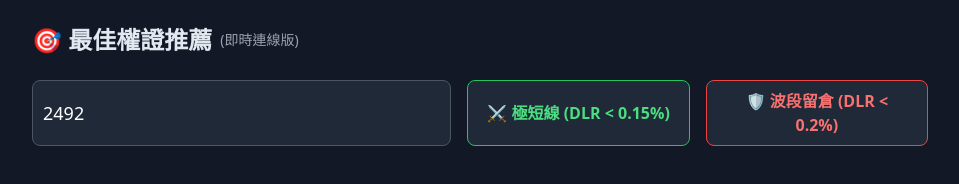
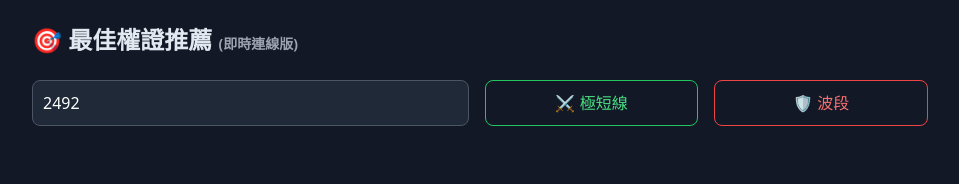
Before and after one commit to alan03157cc-commits/warrant-scanner, a website: page public/index.html in a window 1280 px wide. Shown: the whole page, without its empty margins (160-1119 px from the left). Drawn offline with nearby package versions, Linux system fonts and the light colour scheme.

Commit message:
Update index.html

```diff
--- a/public/index.html
+++ b/public/index.html
@@ -2,80 +2,47 @@
 <html lang="zh-TW">
 <head>
     <meta charset="UTF-8">
-    <meta name="viewport" content="width=device-width, initial-scale=1.0">
     <title>極品權證過濾器</title>
     <script src="https://cdn.tailwindcss.com"></script>
-    <style>
-        body { background-color: #121826; color: #e2e8f0; }
-        .card { background-color: #1e293b; border: 1px solid #334155; }
-    </style>
+    <style> body { background-color: #121826; color: #e2e8f0; } </style>
 </head>
 <body class="p-6">
     <div class="max-w-4xl mx-auto">
-        <h1 class="text-2xl font-bold mb-6 flex items-center gap-2">
-            🎯 最佳權證推薦 <span class="text-sm text-gray-400 font-normal">(即時連線版)</span>
-        </h1>
-
+        <h1 class="text-2xl font-bold mb-6">🎯 最佳權證推薦 <span class="text-sm text-gray-400">(即時連線版)</span></h1>
         <div class="flex gap-4 mb-6">
-            <input type="text" id="stockCode" value="2492" placeholder="輸入代號 (如: 2492)" class="bg-gray-800 border border-gray-600 text-white text-lg rounded-lg focus:ring-blue-500 block w-full p-2.5">
-            <button onclick="search('short')" class="w-1/2 bg-gray-800 border border-green-500 text-green-400 hover:bg-gray-700 font-bold py-2 px-4 rounded-lg">
-                ⚔️ 極短線 (DLR < 0.15%)
-            </button>
-            <button onclick="search('swing')" class="w-1/2 bg-gray-800 border border-red-500 text-red-400 hover:bg-gray-700 font-bold py-2 px-4 rounded-lg">
-                🛡️ 波段留倉 (DLR < 0.2%)
-            </button>
+            <input type="text" id="stockCode" value="2492" class="bg-gray-800 border border-gray-600 text-white rounded-lg p-2.5 w-full">
+            <button onclick="search('short')" class="w-1/2 border border-green-500 text-green-400 py-2 rounded-lg">⚔️ 極短線</button>
+            <button onclick="search('swing')" class="w-1/2 border border-red-500 text-red-400 py-2 rounded-lg">🛡️ 波段</button>
         </div>
-
         <div id="results" class="space-y-4"></div>
     </div>
-
     <script>
         async function search(mode) {
             const stockCode = document.getElementById('stockCode').value;
-            if (!stockCode) return alert('請先輸入股票代號！');
-
             const resultsDiv = document.getElementById('results');
-            resultsDiv.innerHTML = '<p class="text-center text-gray-400 py-4">⏳ 正在連線交易所抓取即時報價...</p>';
-
+            resultsDiv.innerHTML = '<p class="text-center text-gray-400">⏳ 正在連線交易所...</p>';
             try {
+                // 修正關鍵：路徑開頭加上 /
                 const response = await fetch(`/api/warrants?stock=${stockCode}&mode=${mode}`);
                 const resData = await response.json();
-
                 if (resData.error) throw new Error(resData.error);
-
                 if (resData.data.length === 0) {
-                    resultsDiv.innerHTML = '<p class="text-center text-yellow-400 py-4">目前找不到符合嚴格標準的權證。</p>';
+                    resultsDiv.innerHTML = '<p class="text-center text-yellow-400">目前找不到符合標準的權證。</p>';
                     return;
                 }
-
                 resultsDiv.innerHTML = resData.data.map(w => `
-                    <div class="card rounded-lg p-4 flex justify-between items-center hover:bg-gray-800 transition">
+                    <div class="bg-gray-800 p-4 rounded-lg flex justify-between items-center border border-gray-700">
                         <div>
-                            <div class="flex items-center gap-3 mb-2">
-                                <h2 class="text-xl font-bold text-blue-400">${w.symbol} ${w.name}</h2>
-                            </div>
-                            <div class="text-sm text-gray-400 flex gap-4">
-                                <span>槓桿: <b class="text-gray-200">${w.lev}x</b></span>
-                                <span>IV: <b class="text-gray-200">${w.iv}</b></span>
-                                <span>Delta: <b class="text-gray-200">${w.delta}</b></span>
-                                <span>差槓比: <b class="text-green-400">${w.dlr_percent}</b></span>
-                            </div>
+                            <h2 class="text-xl font-bold text-blue-400">${w.symbol} ${w.name}</h2>
+                            <div class="text-xs text-gray-400">槓桿: ${w.lev} | Delta: ${w.delta} | 差槓比: <span class="text-green-400">${w.dlr_percent}</span></div>
                         </div>
                         <div class="text-right">
-                            <div class="mb-1">
-                                <span class="text-sm text-gray-400 mr-2">委買 / 委賣</span>
-                                <span class="text-lg font-bold text-white">$${w.bid} / $${w.ask}</span>
-                            </div>
-                            <div class="text-sm flex justify-end gap-3">
-                                <span>天數: <b class="${w.days > 60 ? 'text-green-400' : 'text-red-400'}">${w.days}</b></span>
-                                <span>價外: <b class="text-red-400">${w.moneyness}%</b></span>
-                            </div>
+                            <div class="text-lg font-bold">$${w.bid} / $${w.ask}</div>
+                            <div class="text-xs text-gray-500">剩餘 ${w.days} 天 | 價外 ${w.moneyness}%</div>
                         </div>
                     </div>
                 `).join('');
-            } catch (error) {
-                resultsDiv.innerHTML = `<p class="text-center text-red-500 py-4">❌ ${error.message}</p>`;
-            }
+            } catch (error) { resultsDiv.innerHTML = `<p class="text-center text-red-500">❌ ${error.message}</p>`; }
         }
     </script>
 </body>
```
